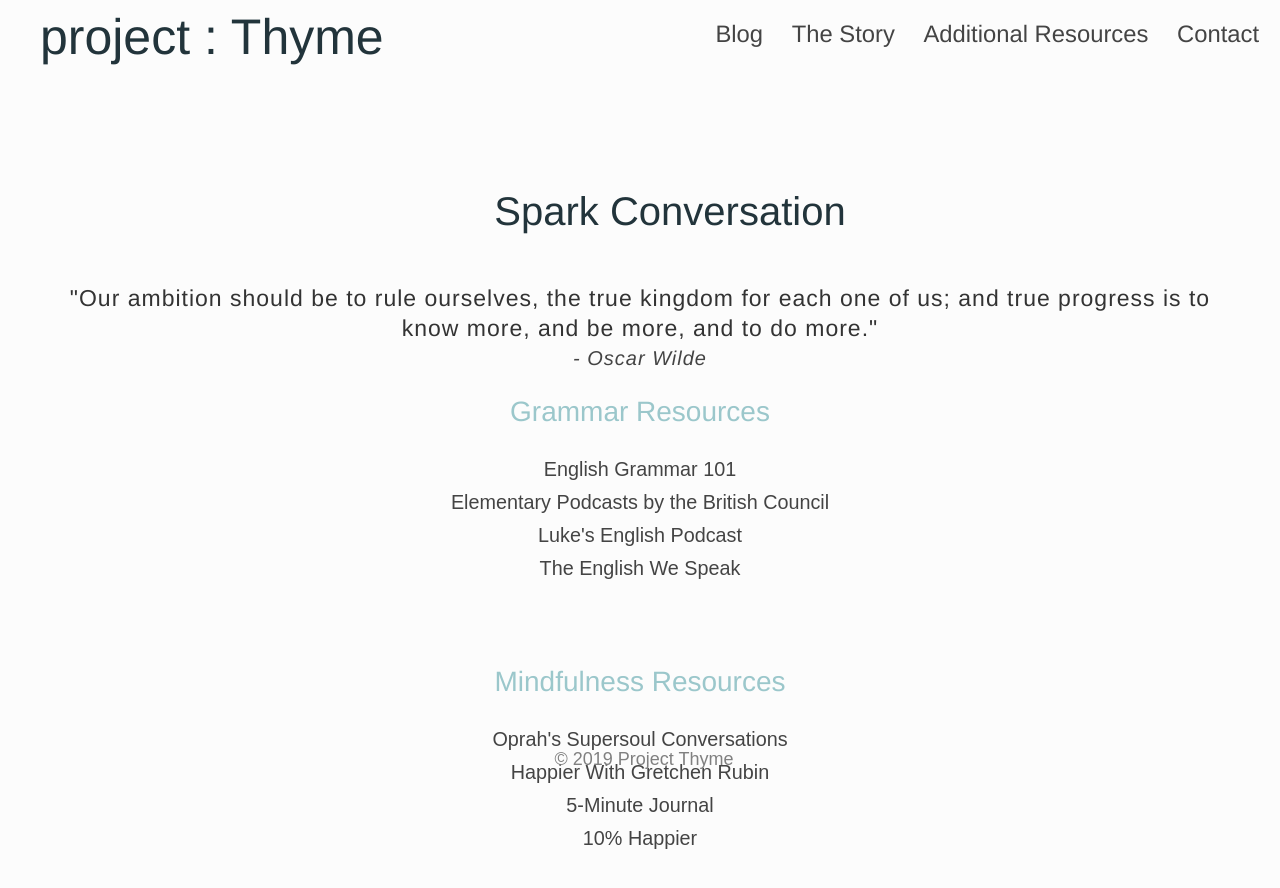
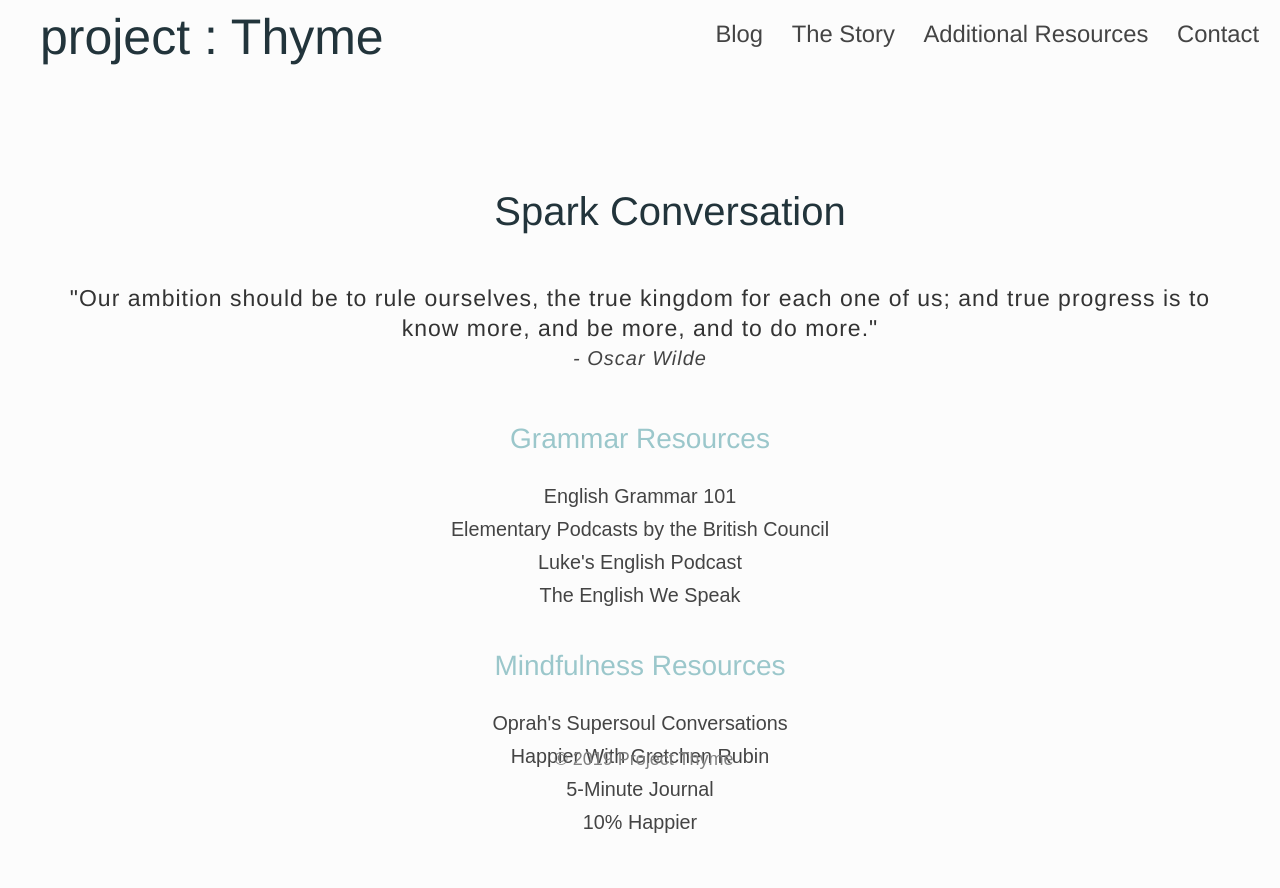
Before and after one commit to project-thyme/project-thyme.github.io, a plain HTML site: page resources.html in a window 1280 px wide. Shown: the top 888 px of the page. Drawn offline with Linux system fonts and the light colour scheme.

Commit message:
spacing-error

```diff
--- a/styles.css
+++ b/styles.css
@@ -505,6 +505,7 @@ a {
 blockquote {
   padding: 0;
   padding-top: 40px;
+  padding-bottom: 27px;
   margin: 0 auto;
   border: none;
   font-size: 23px;
```
Also changed, not shown: resources.html (+0 -1 lines).
